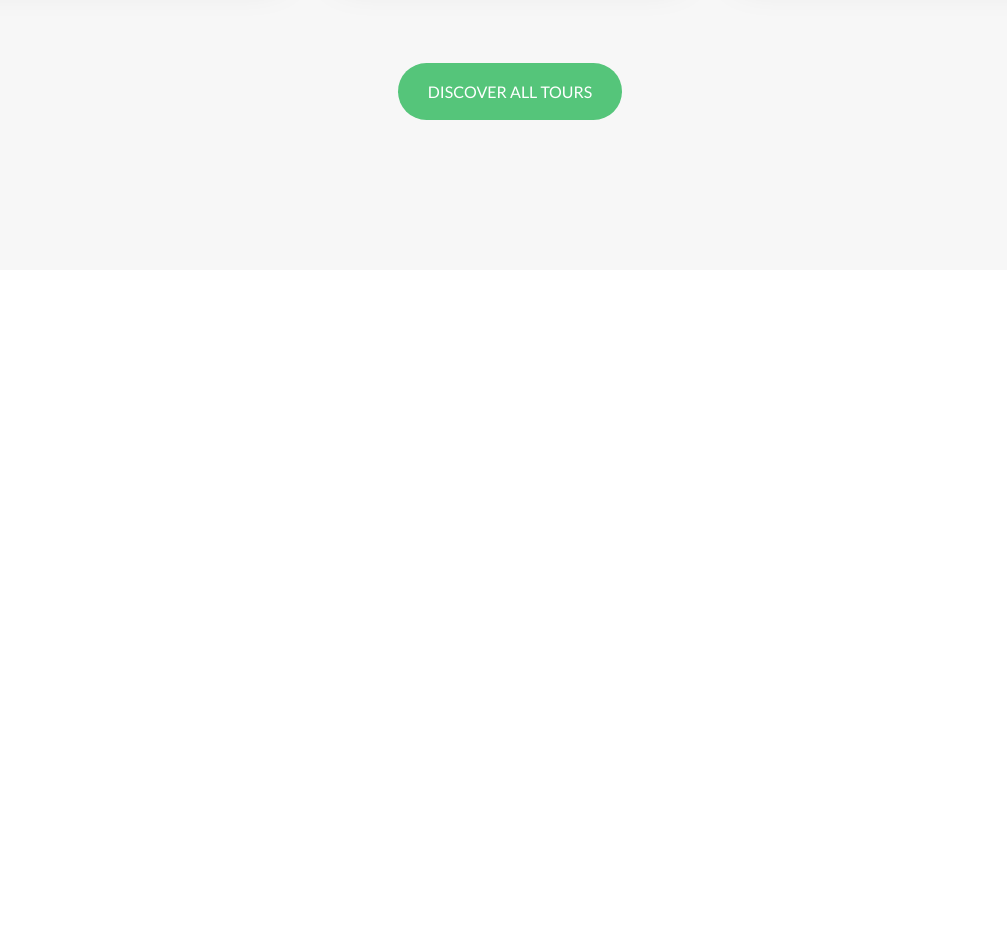
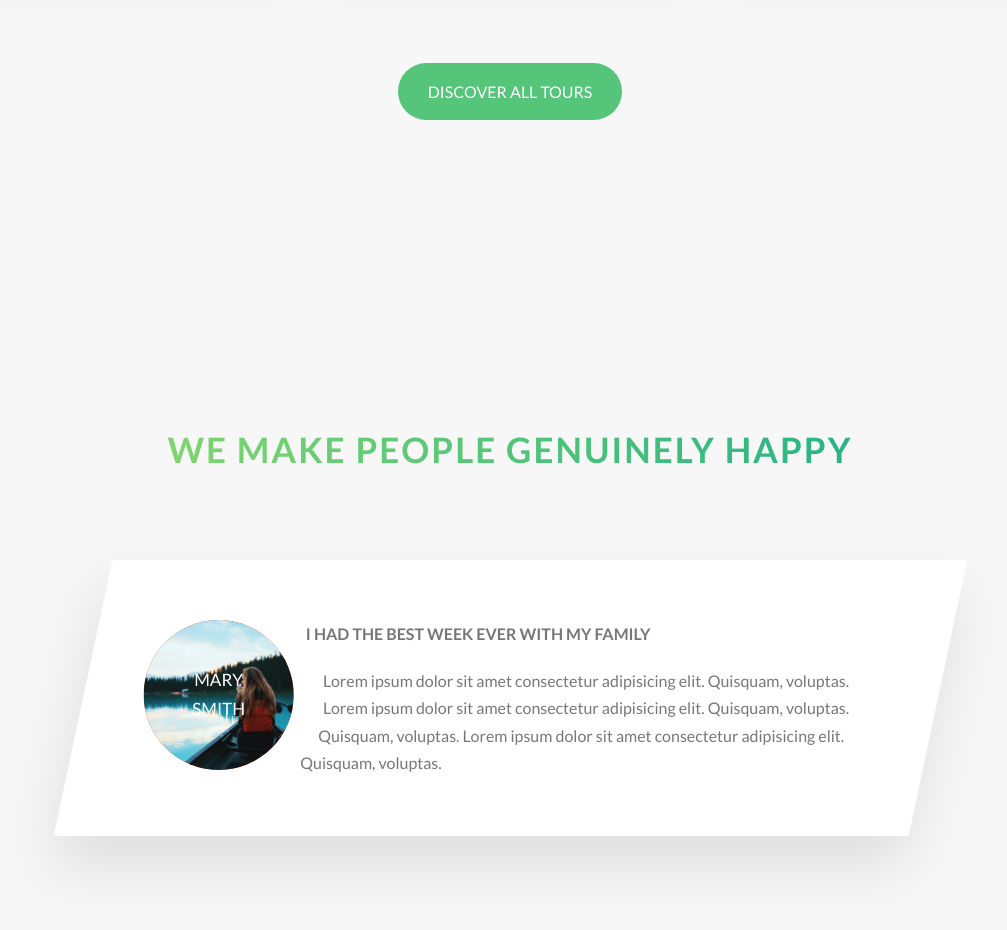
Before and after one commit to geankaminski/natours, a website: page index.html in a window 1280 px wide. Shown: the part 2956-3886 px from the top of the page, without its empty margins (130-1137 px from the left). Before the commit the page ends 3256 px from the top, so only its background shows below. Drawn offline with Linux system fonts and the light colour scheme.

Commit message:
updating stories

```diff
--- a/index.html
+++ b/index.html
@@ -211,6 +211,27 @@
                 <a href="#" class="btn btn--green">Discover all tours</a>
             </div>
         </section>
+
+        <section class="section-stories">
+            <div class="u-center-text u-margin-bottom-big">
+                <h2 class="heading-secondary">We make people genuinely happy</h2>
+            </div>
+
+            <div class="row">
+                <div class="story">
+                    <figure class="story__shape">
+                        <img src="img/nat-8.jpg" alt="Person on a tour" class="story__img">
+                        <figcaption class="story__caption">Mary Smith</figcaption>
+                    </figure>
+                    <div class="story__text">
+                        <h3 class="heading-tertiary u-margin-bottom-small">I had the best week ever with my family</h3>
+                        <p>Lorem ipsum dolor sit amet consectetur adipisicing elit. Quisquam, voluptas. Lorem ipsum
+                            dolor sit amet consectetur adipisicing elit. Quisquam, voluptas. Quisquam, voluptas. Lorem
+                            ipsum dolor sit amet consectetur adipisicing elit. Quisquam, voluptas.</p>
+                    </div>
+                </div>
+            </div>
+        </section>
     </main>
 
     <!--
--- /dev/null
+++ b/sass/components/_story.scss
@@ -0,0 +1,43 @@
+.story {
+    width: 75%;
+    margin: 0 auto;
+    box-shadow: 0 3rem 6rem rgba($color-black, .1);
+    background-color: $color-white;
+    border-radius: 3px;
+    padding: 6rem;
+    padding-left: 9rem;
+    font-size: $default-font-size;
+    transform: skewX(-12deg);
+
+    &__shape {
+        width: 15rem;
+        height: 15rem;
+        background-color: orangered;
+        float: left;
+        -webkit-shape-outside: circle(50% at 50% 50%);
+        shape-outside: circle(50% at 50% 50%);
+        -webkit-clip-path: circle(50% at 50% 50%);
+        clip-path: circle(50% at 50% 50%);
+        transform: translateX(-3rem) skewX(12deg);
+        position: relative;
+    }
+
+    &__img {
+        height: 100%;
+    }
+
+    &__text {
+        transform: skewX(12deg);
+    }
+
+    &__caption {
+        position: absolute;
+        top: 50%;
+        left: 50%;
+        transform: translate(-50%, -50%);
+        color: $color-white;
+        font-size: 1.7rem;
+        text-align: center;
+        text-transform: uppercase;
+    }
+}
--- a/sass/main.scss
+++ b/sass/main.scss
@@ -11,6 +11,7 @@
 @import "components/composition";
 @import "components/feature-box";
 @import "components/card";
+@import "components/story";
 
 @import "layout/grid";
 @import "layout/header";
--- a/sass/pages/_home.scss
+++ b/sass/pages/_home.scss
@@ -21,3 +21,8 @@
     padding: 25rem 0 15rem 0;
     margin-top: -11rem;
 }
+
+.section-stories {
+    padding: 15rem 0;
+    background-color: $color-gray-light-1;
+}
```
Also changed, not shown: css/style.css.
